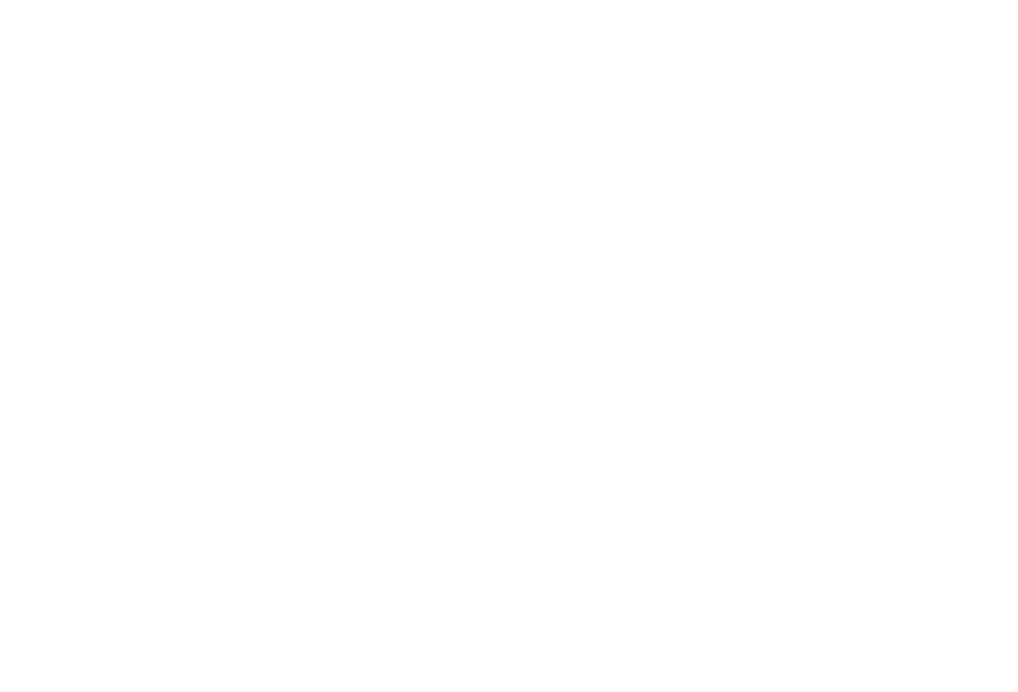
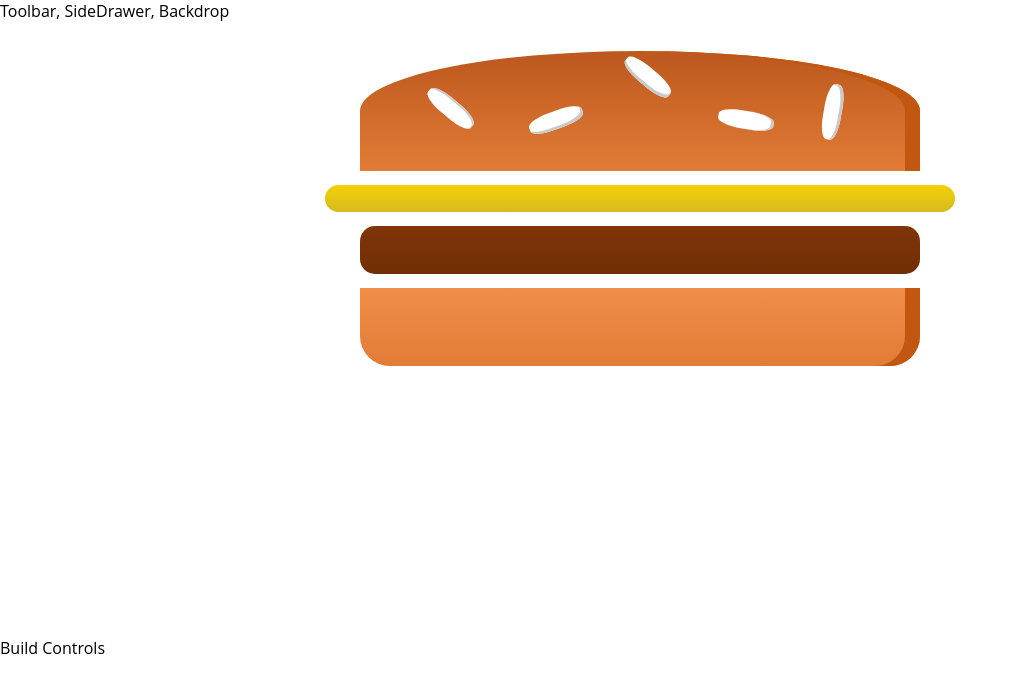
Before and after one commit to Brainilio/Burger-builder, a React (Create React App) app in the folder burger-builder/: page / in a window 1280 px wide. Shown: the top 692 px of the page, without its empty margins (0-1018 px from the left). Built offline with nearby package versions, Linux system fonts and the light colour scheme; the HTML template or start-up script is replaced by a standard one.

Commit message:
Created layout for burger-builder

```diff
--- a/burger-builder/package.json
+++ b/burger-builder/package.json
@@ -6,6 +6,7 @@
     "@testing-library/jest-dom": "^4.2.4",
     "@testing-library/react": "^9.5.0",
     "@testing-library/user-event": "^7.2.1",
+    "prop-types": "^15.7.2",
     "react": "^16.13.1",
     "react-dom": "^16.13.1",
     "react-scripts": "3.4.1"
--- a/burger-builder/src/App.js
+++ b/burger-builder/src/App.js
@@ -1,9 +1,13 @@
 import React from 'react';
+import Layout from './components/Layout/Layout'
+import BurgerBuilder from './containers/BurgerBuilder/BurgerBuilder'
 
 function App() {
   return (
     <div>
-
+      <Layout>
+        <BurgerBuilder />
+      </Layout>
     </div>
   );
 }
--- /dev/null
+++ b/burger-builder/src/components/Burger/Burger.js
@@ -0,0 +1,16 @@
+import React from 'react';
+import classes from './Burger.module.css';
+import BurgerIngredient from './BurgerIngredient/BurgerIngredient'
+
+const burger = (props) => {
+    return (
+        <div className={classes.Burger}>
+        <BurgerIngredient type="bread-top" />
+        <BurgerIngredient type="cheese" />
+        <BurgerIngredient type="meat" />
+        <BurgerIngredient type="bread-bottom" />
+        </div>
+    );
+}
+
+export default burger;
--- /dev/null
+++ b/burger-builder/src/components/Burger/Burger.module.css
@@ -0,0 +1,34 @@
+.Burger {
+    width: 100%;
+    margin: auto;
+    height: 250px;
+    overflow: scroll;
+    text-align: center;
+    font-weight: bold;
+    font-size: 1.2rem;
+}
+
+
+/* Viewport media queries */
+
+@media(min-width: 500px) and (min-height: 400px) {
+    .Burger {
+        width: 350px;
+        height: 300px;
+    }
+}
+
+
+@media(min-width: 500px) and (min-height: 401px) {
+    .Burger {
+        width: 450px;
+        height: 400px;
+    }
+}
+
+@media(min-width: 1000px) and (min-height: 700px) {
+    .Burger {
+        width: 700px;
+        height: 600px;
+    }
+}
--- /dev/null
+++ b/burger-builder/src/components/Burger/BurgerIngredient/BurgerIngredient.js
@@ -0,0 +1,45 @@
+import React from 'react'
+import classes from './BurgerIngredient.module.css'
+import PropTypes from 'prop-types'
+
+const burgerIngredient = (props) => {
+    let ingredient = null;
+
+    // Switch case to detect what the ingredient passed is to apply class to it for proper styling
+    switch(props.type) {
+        case('bread-bottom'):
+        ingredient = <div className={classes.BreadBottom}></div>;
+        break;
+        case('bread-top'):
+        ingredient = (
+            <div className={classes.BreadTop}>
+                <div className={classes.Seeds1}> </div>
+                <div className={classes.Seeds2}> </div>
+            </div>
+        );
+        break;
+        case('meat'):
+        ingredient = <div className={classes.Meat}></div>
+        break;
+        case('cheese'):
+        ingredient = <div className={classes.Cheese}></div>
+        break;
+        case('bacon'):
+        ingredient = <div className={classes.Bacon}></div>
+        break;
+        case('salad'):
+        ingredient = <div className={classes.Salad}></div>
+        break;
+        default:
+        ingredient = null;
+    }
+
+    return ingredient;
+}
+
+// Prop type validation
+burgerIngredient.propTypes = {
+    type: PropTypes.string
+}
+
+export default burgerIngredient
--- /dev/null
+++ b/burger-builder/src/components/Burger/BurgerIngredient/BurgerIngredient.module.css
@@ -0,0 +1,113 @@
+.BreadBottom {
+    height: 13%;
+    width: 80%;
+    background: linear-gradient(#F08E4A, #e27b36);
+    border-radius: 0 0 30px 30px;
+    box-shadow: inset -15px 0 #c15711;
+    margin: 2% auto;
+}
+
+.BreadTop {
+    height: 20%;
+    width: 80%;
+    background: linear-gradient(#bc581e, #e27b36);
+    border-radius: 50% 50% 0 0;
+    box-shadow: inset -15px 0 #c15711;
+    margin: 2% auto;
+    position: relative;
+}
+
+.Seeds1 {
+    width: 10%;
+    height: 15%;
+    position: absolute;
+    background-color: white;
+    left: 30%;
+    top: 50%;
+    border-radius: 40%;
+    transform: rotate(-20deg);
+    box-shadow: inset -2px -3px #c9c9c9;
+}
+
+.Seeds1:after {
+    content: "";
+    width: 100%;
+    height: 100%;
+    position: absolute;
+    background-color: white;
+    left: -170%;
+    top: -260%;
+    border-radius: 40%;
+    transform: rotate(60deg);
+    box-shadow: inset -1px 2px #c9c9c9;
+  }
+
+.Seeds1:before {
+    content: "";
+    width: 100%;
+    height: 100%;
+    position: absolute;
+    background-color: white;
+    left: 180%;
+    top: -50%;
+    border-radius: 40%;
+    transform: rotate(60deg);
+    box-shadow: inset -1px -3px #c9c9c9;
+  }
+
+  .Seeds2 {
+    width: 10%;
+    height: 15%;
+    position: absolute;
+    background-color: white;
+    left: 64%;
+    top: 50%;
+    border-radius: 40%;
+    transform: rotate(10deg);
+    box-shadow: inset -3px 0 #c9c9c9;
+  }
+
+  .Seeds2:before {
+    content: "";
+    width: 100%;
+    height: 100%;
+    position: absolute;
+    background-color: white;
+    left: 150%;
+    top: -130%;
+    border-radius: 40%;
+    transform: rotate(90deg);
+    box-shadow: inset 1px 3px #c9c9c9;
+  }
+
+
+.Meat {
+    width: 80%;
+    height: 8%;
+    background: linear-gradient(#7f3608, #702e05);
+    margin: 2% auto;
+    border-radius: 15px;
+}
+
+.Cheese {
+    width: 90%;
+    height: 4.5%;
+    margin: 2% auto;
+    background: linear-gradient(#f4d004, #d6bb22);
+    border-radius: 20px;
+}
+
+.Salad {
+    width: 85%;
+    height: 7%;
+    margin: 2% auto;
+    background: linear-gradient(#228c1d, #91ce50);
+    border-radius: 20px;
+}
+
+.Bacon {
+    width: 80%;
+    height: 3%;
+    background: linear-gradient(#bf3813, #c45e38);
+    margin: 2% auto;
+}
--- /dev/null
+++ b/burger-builder/src/components/Layout/Layout.js
@@ -0,0 +1,14 @@
+import React from 'react';
+import classes from './Layout.module.css'
+
+const layout = (props) => (
+    // Wrap the content in a higher order component
+    <>
+    <div>Toolbar, SideDrawer, Backdrop</div>
+    <main className={classes.Content}>
+        {props.children}
+    </main>
+   </>
+);
+
+export default layout;
--- /dev/null
+++ b/burger-builder/src/components/Layout/Layout.module.css
@@ -0,0 +1,3 @@
+.Content {
+    margin-top: 15px;
+}
--- /dev/null
+++ b/burger-builder/src/containers/BurgerBuilder/BurgerBuilder.js
@@ -0,0 +1,15 @@
+import React, { Component } from 'react';
+import Burger from '../../components/Burger/Burger'
+
+class BurgerBuilder extends Component {
+    render() {
+        return (
+           <>
+            <Burger />
+            <div>Build Controls</div>
+           </>
+        );
+    }
+}
+
+export default BurgerBuilder;
```
